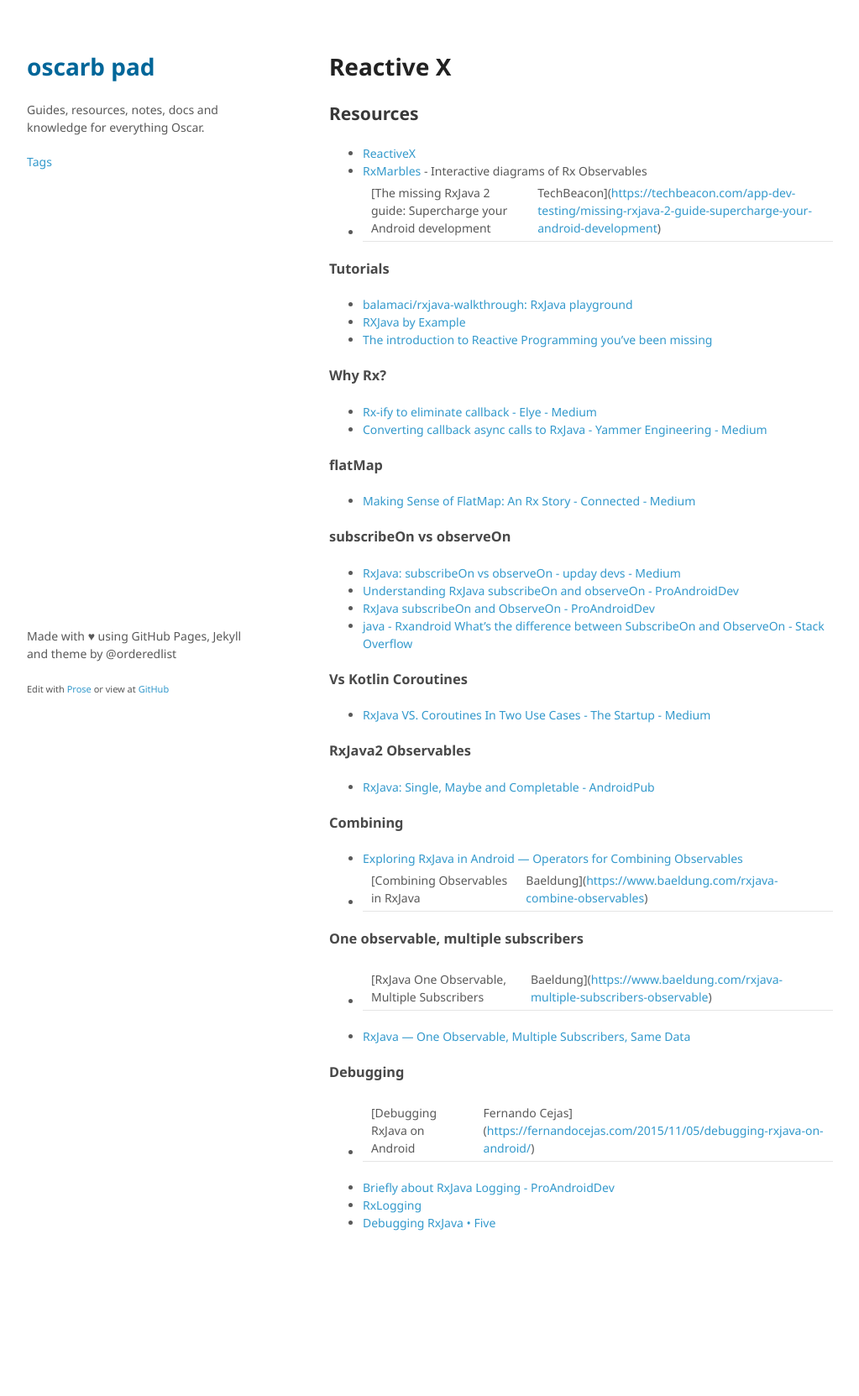
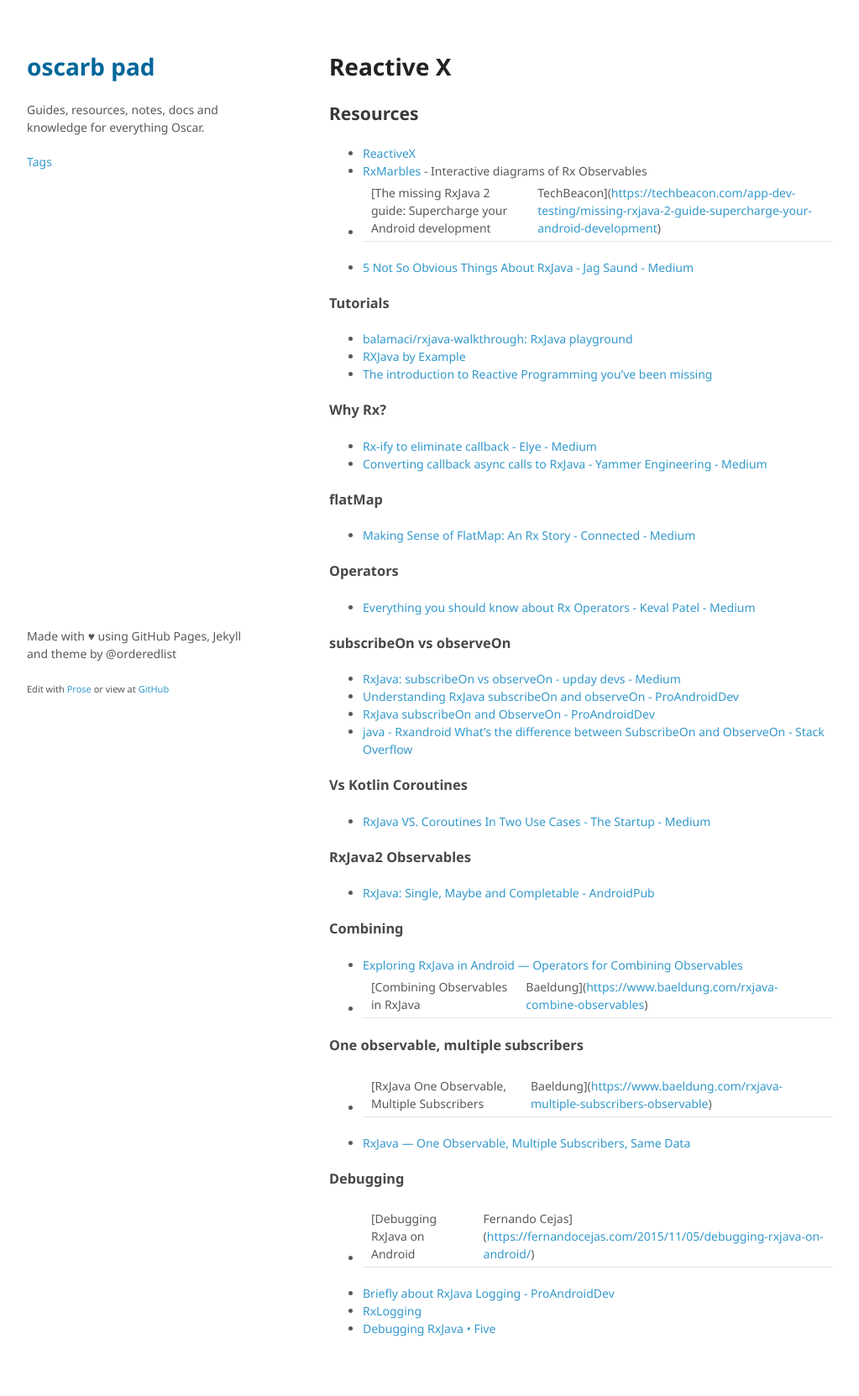
Before and after one commit to oscarb/pad, a Jekyll site: the page built from _docs/rx.md, in a window 1280 px wide. Shown: the whole page at 84% size, without its empty margins (128-1151 px from the left). Built offline with Jekyll 4.4.1, drawn with Linux system fonts in a browser that asks for light colours; some web fonts are replaced; before the commit the page ends 1537 px from its top, so only the background shows below that.

Commit message:
Create rx.md

```diff
--- a/_docs/rx.md
+++ b/_docs/rx.md
@@ -14,6 +14,7 @@ published: true
 * [ReactiveX](http://reactivex.io/)
 * [RxMarbles](https://rxmarbles.com/) - Interactive diagrams of Rx Observables
 * [The missing RxJava 2 guide: Supercharge your Android development | TechBeacon](https://techbeacon.com/app-dev-testing/missing-rxjava-2-guide-supercharge-your-android-development)
+* [5 Not So Obvious Things About RxJava - Jag Saund - Medium](https://medium.com/@jagsaund/5-not-so-obvious-things-about-rxjava-c388bd19efbc)
 
 ### Tutorials
 * [balamaci/rxjava-walkthrough: RxJava playground](https://github.com/balamaci/rxjava-walkthrough)
@@ -27,6 +28,8 @@ published: true
 ### flatMap
 * [Making Sense of FlatMap: An Rx Story - Connected - Medium](https://medium.com/connected/making-sense-of-flatmap-an-rx-story-36211b052f9c)
 
+### Operators
+* [Everything you should know about Rx Operators - Keval Patel - Medium](https://medium.com/@kevalpatel2106/what-should-you-know-about-rx-operators-54716a16b310)
 
 ### subscribeOn vs observeOn
 * [RxJava: subscribeOn vs observeOn - upday devs - Medium](https://medium.com/upday-devs/rxjava-subscribeon-vs-observeon-9af518ded53a)
```
